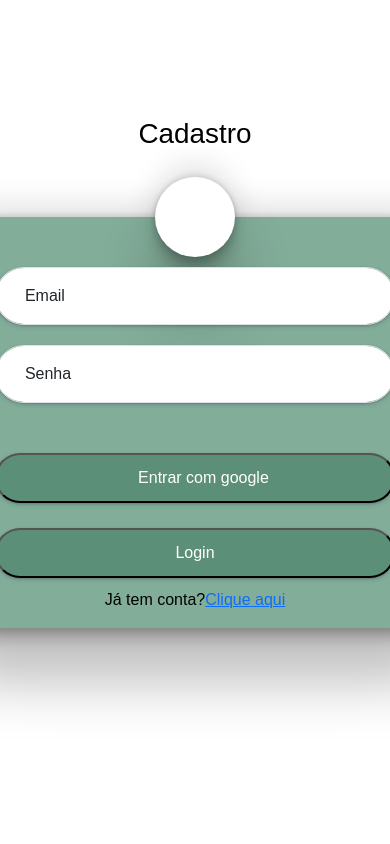
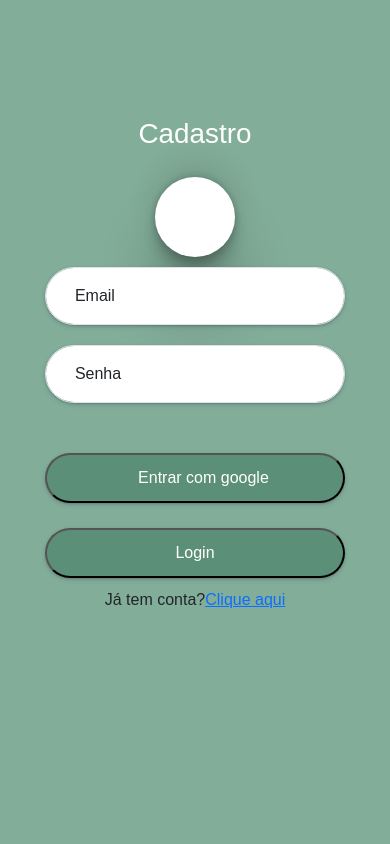
Before and after one commit to gabrieldasilva88188/TCC-Green-Hills, a PHP site: page /cadastro.php in a window 390 px wide; the page is wider, and only the part inside the window is pictured. Run offline with PHP 8.4, Linux system fonts and the light colour scheme; some libraries are stand-ins or nearby versions; some web fonts are replaced.

Commit message:
Update style.css

```diff
--- a/CSS/style.css
+++ b/CSS/style.css
@@ -8,7 +8,6 @@
     margin-top: 0px;
     margin-bottom:25px ;
     box-shadow: rgba(50, 50, 93, 0.25) 0px 2px 5px -1px, rgba(0, 0, 0, 0.3) 0px 1px 3px -1px;
-
 }
 .bolabranca{
     position: absolute;
@@ -62,7 +61,7 @@
 .conteiner .form-floating{
     margin: 50px;
 }
-.conteiner h1, p{
+.conteiner h1{
     color: black;
 }
 .conteiner h1{
@@ -76,6 +75,26 @@
 label{
     transition: all 2s;
 }
+@media only screen and (max-width: 600px) {
+    .botao{
+        background-color: #5C8F78;
+        color: white;
+        width: 300px;
+    }
+    .caixa{
+        box-shadow: none;
+    }
+    .conteiner{
+        background-color: #82AD99;
+    }
+    .conteiner h1{
+        color: white;
+
+    }
+    .conteiner .campos{
+        width: 300px;
+    }
+}
 *{
     padding: 0;
     margin: 0;
```
